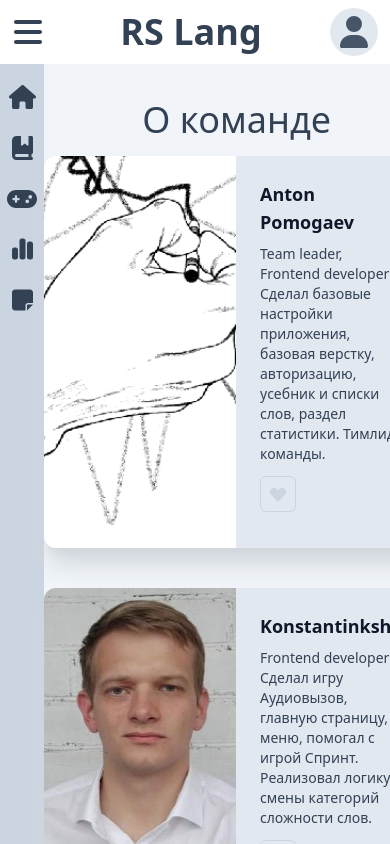
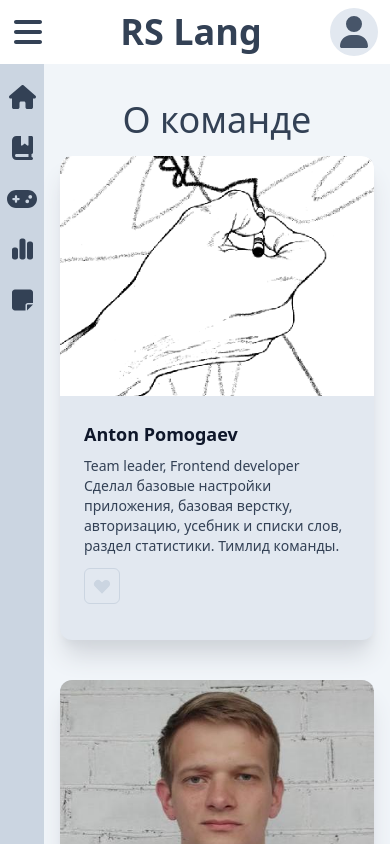
Before and after one commit to antiqqt/rslang, a React (Create React App) app: page /about in a window 390 px wide. Shown: the top 844 px of the page. Built offline with nearby package versions, Linux system fonts and the light colour scheme.

Commit message:
fix: adaptive for about page

```diff
--- a/src/components/MainPage/AboutItem.tsx
+++ b/src/components/MainPage/AboutItem.tsx
@@ -13,8 +13,8 @@ interface Props {
 
 function AboutItem({ post, img }: Props) {
   return (
-    <section className="flex font-sans mb-10 rounded-xl overflow-hidden bg-slate-200 shadow-xl shadow-gray-300">
-      <div className="flex-none w-48 relative bg-cover bg-center" style={{ backgroundImage: `url(./assets/img/${img})` }} />
+    <section className="flex flex-col sm:flex-row font-sans mb-10 rounded-xl overflow-hidden bg-slate-200 shadow-xl shadow-gray-300 mx-4">
+      <div className="flex-none sm:w-48 relative bg-cover sm:bg-center h-60 w-full bg-top" style={{ backgroundImage: `url(./assets/img/${img})` }} />
       <form className="flex-auto p-6 max-w-sm">
         <div className="flex flex-wrap">
           <h2 className="flex-auto text-lg font-semibold text-slate-900">
```
